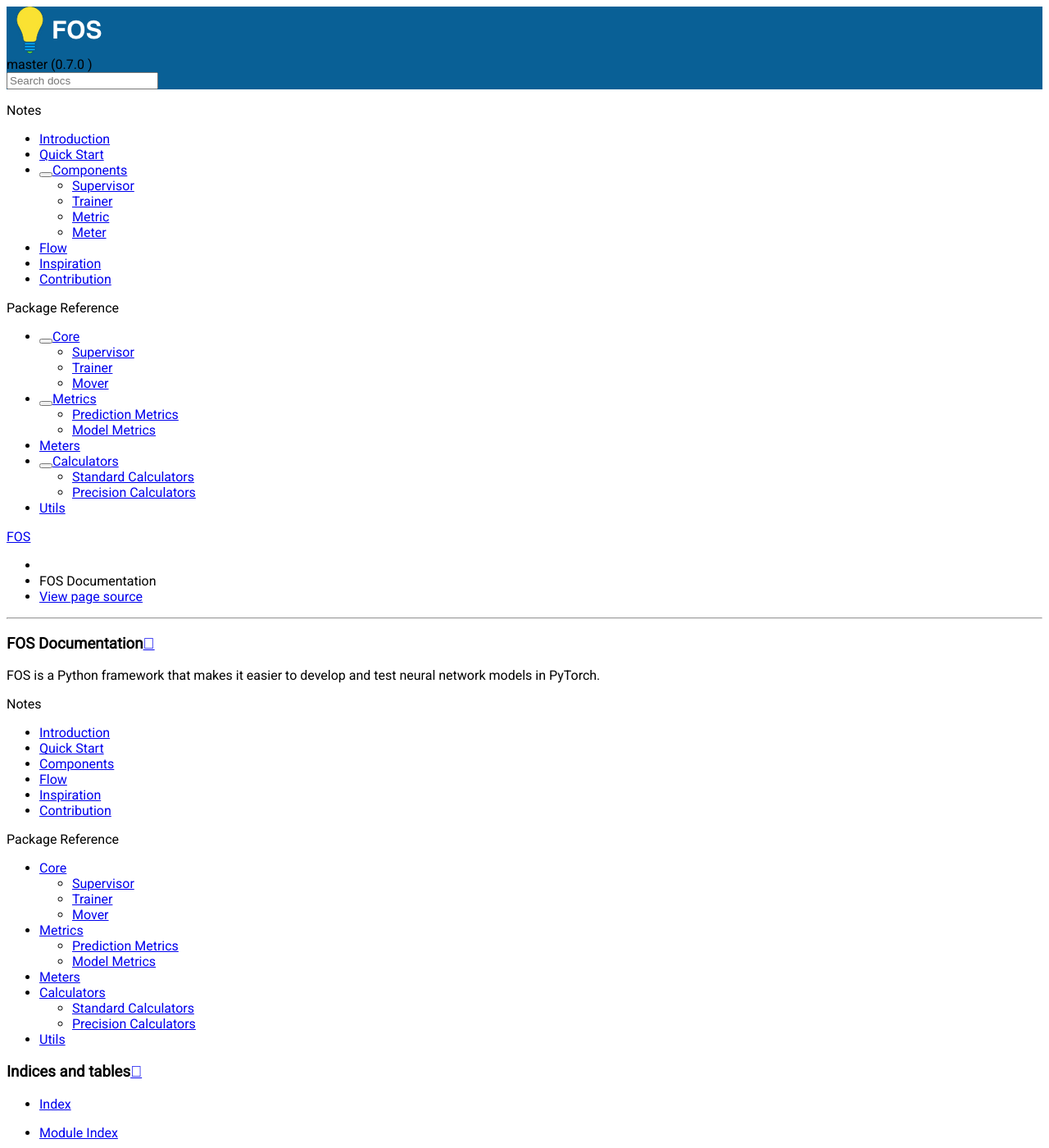
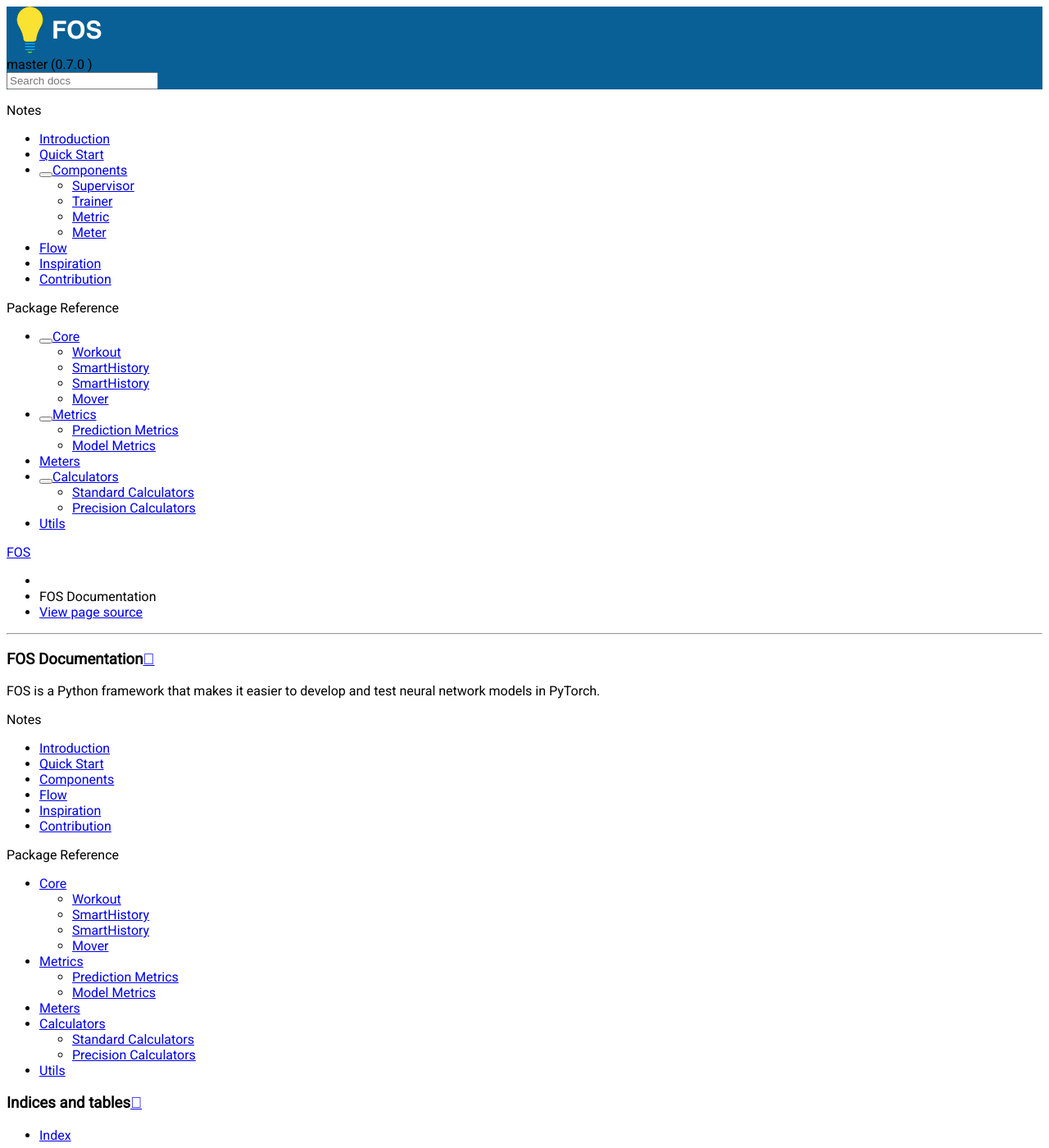
Before and after one commit to neurallayer/fos, a Sphinx documentation site: the page built from docs/source/index.rst, in a window 1280 px wide and 1400 px high. Shown: the whole window at 82% size. Built offline with Sphinx 7.4.7 and the Read the Docs theme 2.0.0, drawn with Linux system fonts in a browser that asks for light colours.

Commit message:
started bringing doc inline

```diff
--- a/docs/source/meter.rst
+++ b/docs/source/callbacks.rst
@@ -18,7 +18,7 @@
     meter = PrintMeter(exclude=["val_loss", "loss"])
 
 
-.. currentmodule:: fos.meters
+.. currentmodule:: fos.callbacks
 
 .. autoclass:: Meter
     :members:
--- a/docs/source/core.rst
+++ b/docs/source/core.rst
@@ -3,15 +3,23 @@
 
 .. currentmodule:: fos
 
-Supervisor
-----------
-
-.. autoclass:: Supervisor
-
-Trainer
+Workout
 -------
 
-.. autoclass:: Trainer
+.. autoclass:: Workout
+
+
+SmartHistory
+------------
+
+.. autoclass:: Phase
+    :members:
+
+
+SmartHistory
+------------
+
+.. autoclass:: SmartHistory
     :members:
 
 Mover
--- a/docs/source/index.rst
+++ b/docs/source/index.rst
@@ -19,7 +19,7 @@
 
    core
    metrics
-   meter
+   callbacks
    utils
 
 
--- a/setup.py
+++ b/setup.py
@@ -8,7 +8,7 @@
     name="fos",
     version=fos.__version__,
     author="FOS Authors",
-    author_email="peter@jbaron.com",
+    author_email="peter@neurallayer.com",
     description="Deeplearning framework for PyTorch",
     long_description=long_description,
     long_description_content_type="text/x-rst",
```
Also changed, not shown: docs/source/utils.rst (line endings or trailing spaces), 1 other file.
